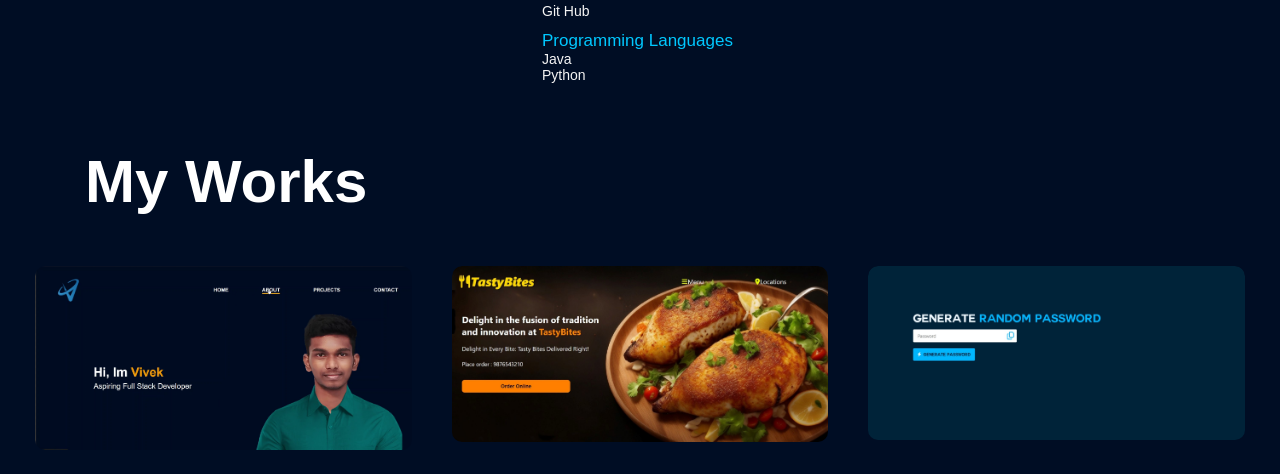
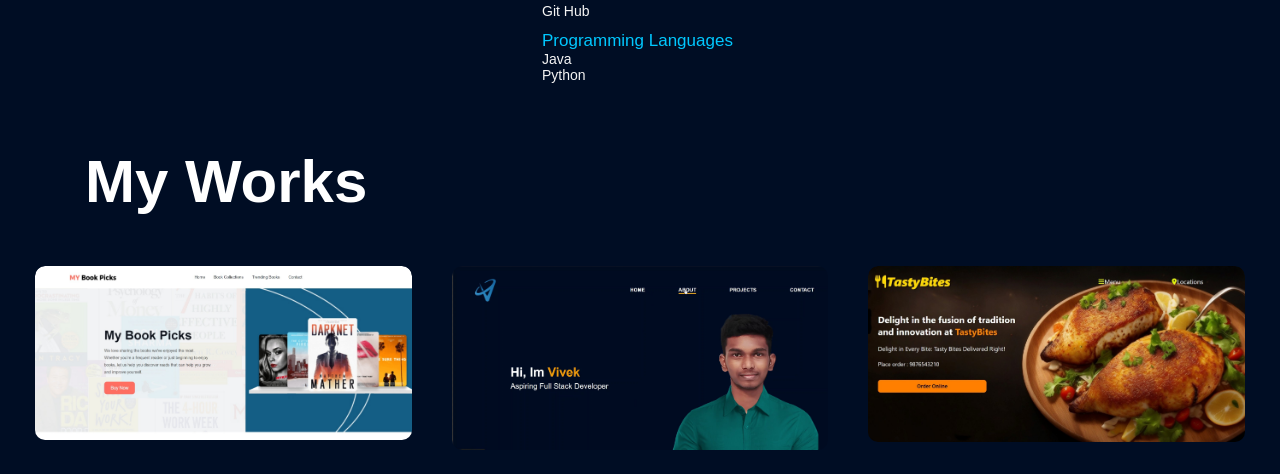
Before and after one commit to theviveks/project, a plain HTML site: page vivekportfolio/index.html in a window 1280 px wide. Shown: the part 1213-1687 px from the top of the page. Drawn offline with Linux system fonts and the light colour scheme.

Commit message:
files added

```diff
--- a/vivekportfolio/index.html
+++ b/vivekportfolio/index.html
@@ -84,6 +84,14 @@
         <h1 class="sub-title">My Works</h1>
         <div class="work-list">
             <div class="work">
+                <img src=book.jpg >
+                <div class="layer">
+                    <h3>Book Website</h3>
+                    <p>The Book website shares the books we've enjoyed the most.</p>
+                    <a href="https://mybookpicks.netlify.app/"><i class="fa-solid fa-arrow-up-right-from-square" style="color: #003899;"></i></a>
+                </div>
+            </div>
+            <div class="work">
                 <img src=first.png >
                 <div class="layer">
                     <h3>Personal Portfolio</h3>
@@ -165,6 +173,7 @@
                 <div class="social-icons">
                     <a href="https://github.com/theviveks/"><i class="fa-brands fa-github" style="color: #ffffff;"></i></a>
                     <a href="https://www.linkedin.com/in/theviveks/"><i class="fa-brands fa-linkedin" style="color: #0466c8;"></i></a>
+           <!--     <a href="https://www.instagram.com/the.viveks"><i class="fa-brands fa-instagram" style="color: #ff004c;"></i></a>  -->
                 </div>
             </div>
 
```
Also changed, not shown: vivekportfolio/book.jpg (added).
